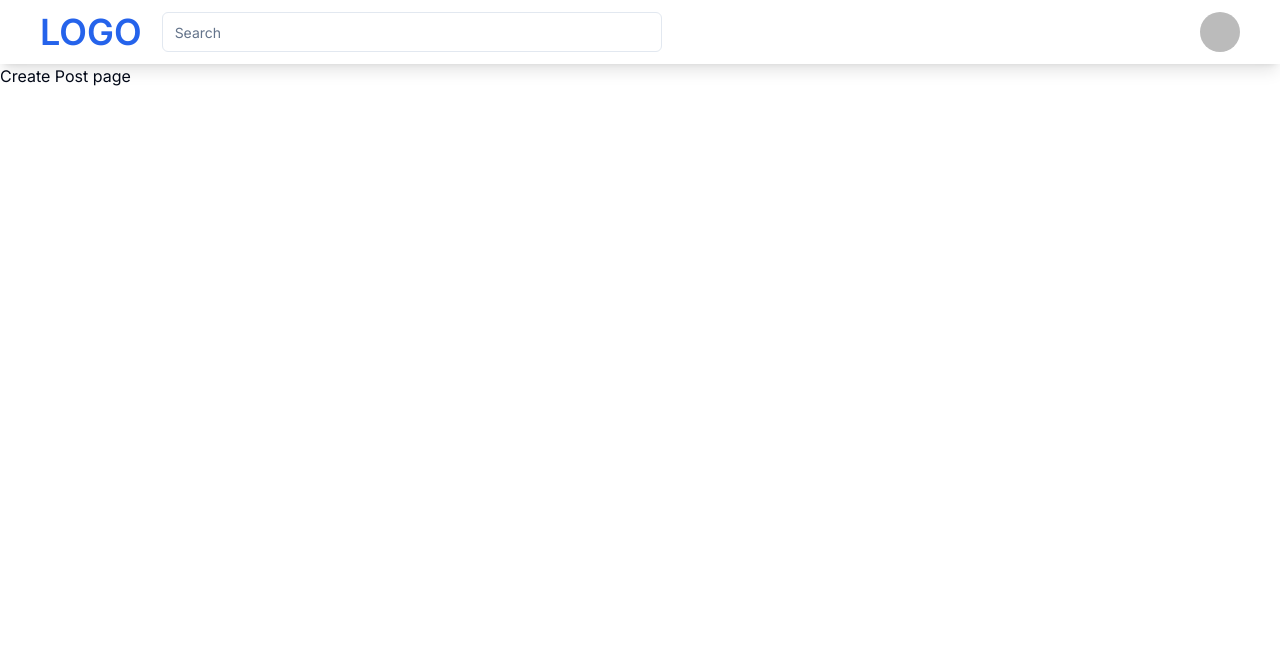
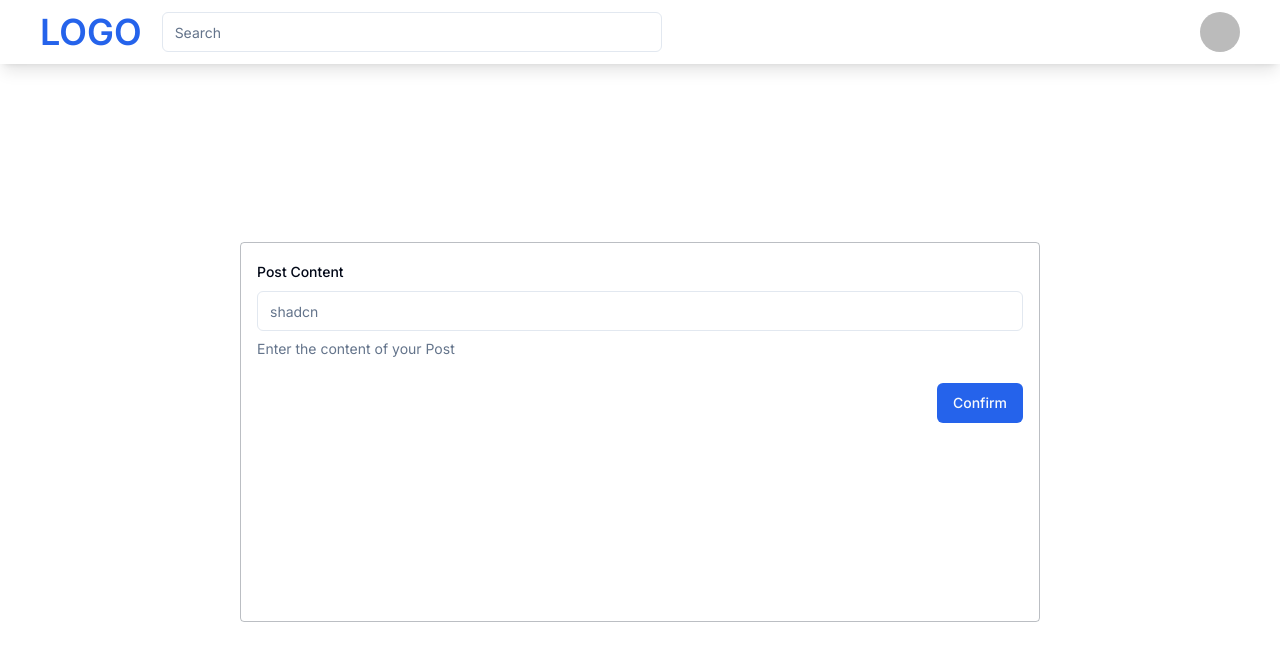
Before and after one commit to SmokeNova/social-app, a Next.js app: page /p/create-post in a window 1280 px wide. Shown: the top 660 px of the page. Built offline with nearby package versions, Linux system fonts and the light colour scheme; no server answers; sample sign-in values are in the browser's storage.

Commit message:
In the process of making form for post

```diff
--- a/src/app/auth/signin/page.tsx
+++ b/src/app/auth/signin/page.tsx
@@ -2,7 +2,7 @@ import { GoogleSignInButton } from "@/components";
 
 export default function SignIn() {
     return (
-        <div className="w-screen h-screen flex items-center justify-center">
+        <div className="w-screen flex items-center justify-center">
             <section className="p-5 rounded bg-gradient-to-r from-blue-500 to-blue-700">
                 <GoogleSignInButton />
             </section>
--- a/src/app/layout.tsx
+++ b/src/app/layout.tsx
@@ -18,10 +18,12 @@ export default function RootLayout({
   return (
     <html lang="en">
       <body className={inter.className}>
-        <Provider>
-          <Navbar />
-          {children}
-        </Provider>
+        <div className="w-screen h-screen flex flex-col overflow-y-scroll">
+          <Provider>
+            <Navbar />
+            <main className="grow">{children}</main>
+          </Provider>
+        </div>
       </body>
     </html>
   );
--- a/src/app/p/create-post/page.tsx
+++ b/src/app/p/create-post/page.tsx
@@ -1,6 +1,9 @@
+import { CreatePost } from "@/components";
 
-export default function CreatePost() {
+export default function CreatePostPage() {
     return (
-        <div>Create Post page</div>
+        <section id="create-post-form" className="flex justify-center items-center min-h-full">
+            <CreatePost />
+        </section>
     )
 }
--- /dev/null
+++ b/src/components/CreatePost/index.tsx
@@ -0,0 +1,60 @@
+"use client";
+import { postSchema } from "@/lib/validations/post";
+import { zodResolver } from "@hookform/resolvers/zod";
+import { useForm } from "react-hook-form";
+import * as z from "zod";
+import {
+  Form,
+  FormControl,
+  FormDescription,
+  FormField,
+  FormItem,
+  FormLabel,
+  FormMessage,
+} from "../ui/form";
+import { Input } from "../ui/input";
+import { Button } from "../ui/button";
+
+export default function CreatePost() {
+  const form = useForm<z.infer<typeof postSchema>>({
+    resolver: zodResolver(postSchema),
+  });
+
+  const handleSubmit = (values: z.infer<typeof postSchema>) => {
+    console.log(values);
+  };
+
+  return (
+    <div className="border border-slate-800/30 p-4 rounded mx-auto w-[70%] max-w-[800px] min-h-[380px] max-sm:mx-4">
+      <Form {...form}>
+        <form onSubmit={form.handleSubmit(handleSubmit)} className="space-y-6">
+          <FormField
+            control={form.control}
+            name="text"
+            render={({ field }) => (
+              <FormItem>
+                <FormLabel>Post Content</FormLabel>
+                <FormControl>
+                  <Input
+                    className="focus-visible:ring-0"
+                    placeholder="shadcn"
+                    {...field}
+                  />
+                </FormControl>
+                <FormDescription>
+                  Enter the content of your Post
+                </FormDescription>
+                <FormMessage />
+              </FormItem>
+            )}
+          />
+          <div className="flex justify-end">
+            <Button variant="primary" type="submit" className="text-right">
+              Confirm
+            </Button>
+          </div>
+        </form>
+      </Form>
+    </div>
+  );
+}
--- a/src/components/index.ts
+++ b/src/components/index.ts
@@ -2,5 +2,6 @@ import Provider from "./Provider";
 import Navbar from "./Navbar";
 import UserDropdown from "./UserDropdown";
 import GoogleSignInButton from "./GoogleSignInButton";
+import CreatePost from "./CreatePost";
 
-export { Provider, Navbar, UserDropdown, GoogleSignInButton };
+export { Provider, Navbar, UserDropdown, GoogleSignInButton, CreatePost };
--- a/src/components/ui/button.tsx
+++ b/src/components/ui/button.tsx
@@ -10,6 +10,7 @@ const buttonVariants = cva(
     variants: {
       variant: {
         default: "bg-primary text-primary-foreground hover:bg-primary/90",
+        primary: "bg-blue-600 hover:bg-blue-800 text-primary-foreground",
         destructive:
           "bg-destructive text-destructive-foreground hover:bg-destructive/90",
         outline:
--- /dev/null
+++ b/src/lib/models/comment.model.ts
@@ -0,0 +1,23 @@
+import mongoose from "mongoose";
+
+const CommentSchema = new mongoose.Schema({
+    text: String,
+    creator: {
+        type: mongoose.Schema.Types.ObjectId,
+        ref: "User",
+    },
+    post: {
+        type: mongoose.Schema.Types.ObjectId,
+        ref: "Post",
+    },
+    likes: [
+        {
+            type: mongoose.Schema.Types.ObjectId,
+            ref: "User"
+        }
+    ]
+})
+
+const Comment = mongoose.models.Comment || mongoose.model("Comment", CommentSchema);
+
+export default Comment;
--- a/src/lib/models/post.model.ts
+++ b/src/lib/models/post.model.ts
@@ -16,7 +16,6 @@ const PostSchema = new mongoose.Schema({
     ref: "User",
     require: true,
   },
-  creatorAvatar: { type: String, require: true },
   likes: [
     {
       type: mongoose.Schema.Types.ObjectId,
--- a/src/lib/validations/post.ts
+++ b/src/lib/validations/post.ts
@@ -1,7 +1,11 @@
 import * as z from "zod";
 
-const postSchema = z.object({
-    text: z.string().min(5).max(400),
-    media: z.string().url().optional(),
-    hashTags: z.string().array(),
-})
+export const postSchema = z.object({
+  creatorId: z.string(),
+  text: z
+    .string()
+    .min(5, { message: "The post should have minimum 5 characters." })
+    .max(400),
+  media: z.string().url().optional(),
+  hashTags: z.string().array(),
+});
```
